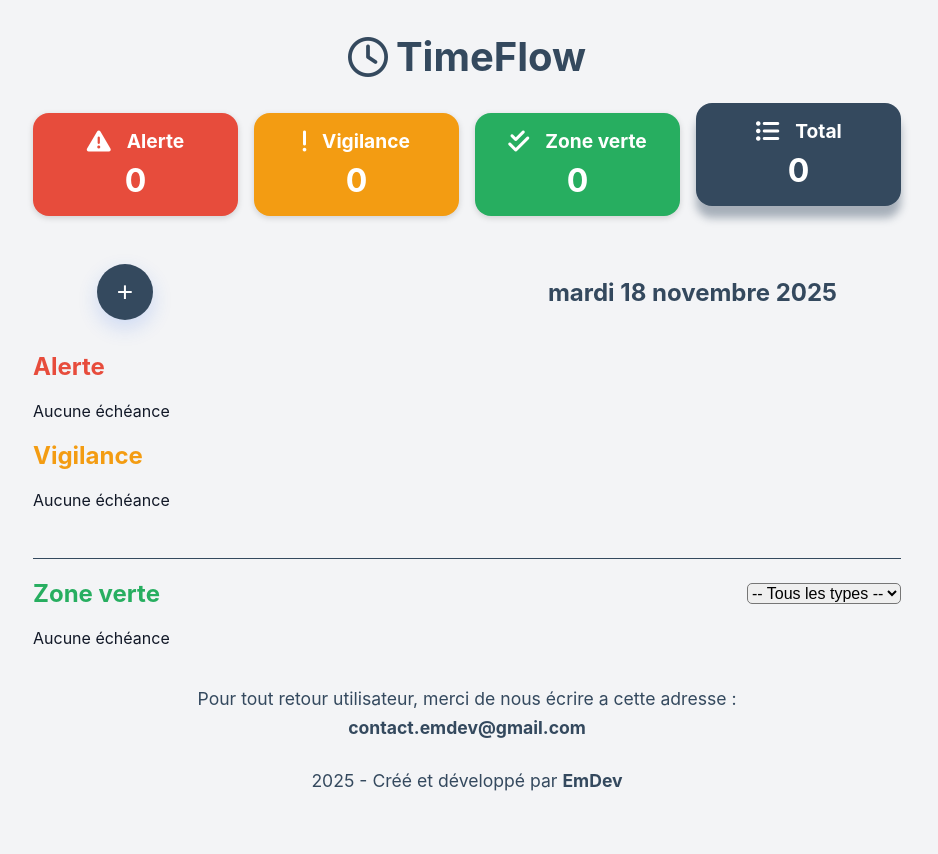
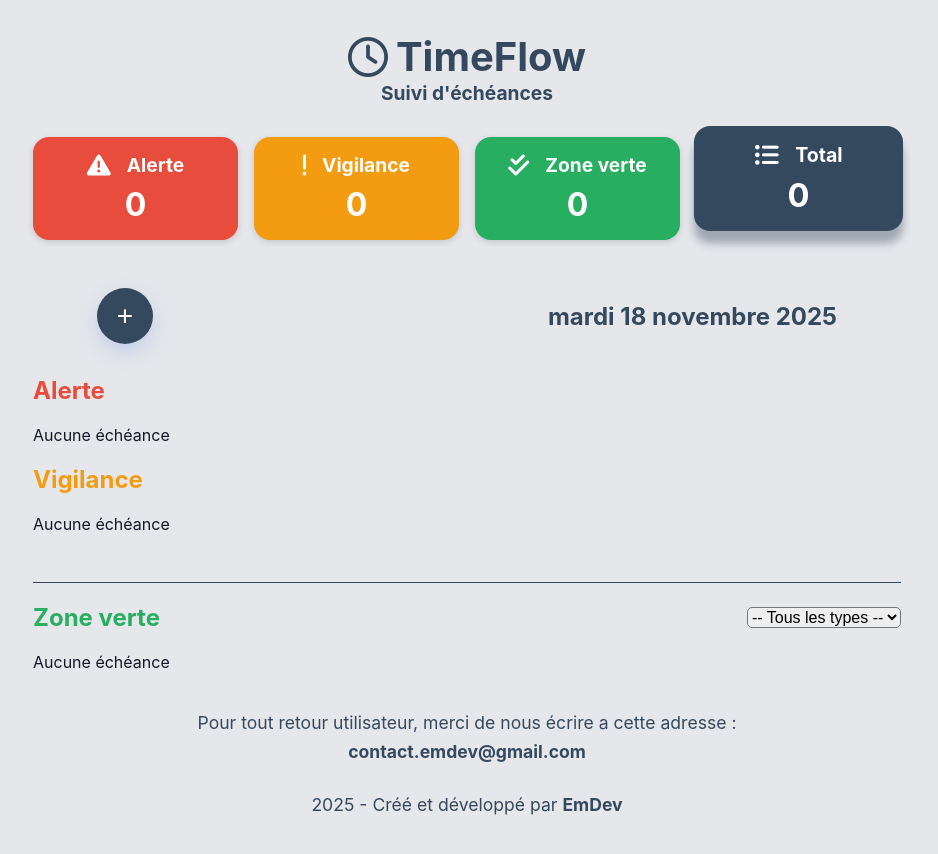
Before and after one commit to RikoDust/Beta-TimeFlow, a plain HTML site: page index.html in a window 1280 px wide. Shown: the whole page, without its empty margins (173-1111 px from the left). Drawn offline with Linux system fonts and the light colour scheme.

Commit message:
style: ajustements divers

```diff
--- a/index.html
+++ b/index.html
@@ -1,15 +1,14 @@
 <!DOCTYPE html>
 <html lang="fr">
+
 <head>
   <meta charset="utf-8" />
   <meta name="viewport" content="width=device-width,initial-scale=1" />
+
   <title>TimeFlow - suivi d'échéances</title>
+
   <link rel="stylesheet" href="styles.css" />
-<link
-  rel="stylesheet"
-  href="https://cdnjs.cloudflare.com/ajax/libs/font-awesome/6.5.2/css/all.min.css"
-  crossorigin="anonymous"
-/>
+  <link rel="stylesheet" href="https://cdnjs.cloudflare.com/ajax/libs/font-awesome/6.5.2/css/all.min.css" crossorigin="anonymous"/>
 
 </head>
 
@@ -20,6 +19,7 @@
 
     <header>
       <h1><i class="fa-regular fa-clock"></i>TimeFlow</h1>
+      <h2>Suivi d'échéances</h2>
     </header>
 
 
@@ -86,7 +86,7 @@
     <section class="courant-list">
       <div class="head-courant-list">
       <h2>Zone verte</h2>
-      <select id="typeFilter">
+      <select id="typeFilter" aria-label="Filtrer par type d'échéance">
         <option value="">-- Tous les types --</option>
       </select>
       </div>
@@ -111,6 +111,7 @@
     </div>
 
   </footer>
+
 
 
 
--- a/styles.css
+++ b/styles.css
@@ -1,5 +1,4 @@
 :root{
---bg:#f3f4f6;
 --card:#ffffff;
 --accent:#34495e;
 --muted:#6b7280;
@@ -10,7 +9,7 @@
 body{
 margin:0;
 font-family:Inter, system-ui, -apple-system, 'Segoe UI', Roboto, 'Helvetica Neue', Arial;
-background:var(--bg);
+background:#e5e7eb ;
 color:#111827;
 -webkit-font-smoothing:antialiased;
 -moz-osx-font-smoothing:grayscale;
@@ -46,10 +45,18 @@ header h1 i {
   font-size: 2.5rem;
 }
 
+header h2{
+  color: #34495e;
+  font-size: 1.2rem;
+  margin: 0;
+}
+
 header p{
     font-size: 1.1rem;
     margin: 0;
 }
+
+
 
 
 .dashboard {
@@ -112,9 +119,8 @@ header p{
   transition: transform 150ms ease, box-shadow 150ms ease;
 }
 .stat-card.active {
-  transform: translateY(-10px);
-  /* la box-shadow dynamique est appliquée en JS ;
-     cette règle garantit la transition et le déplacement */
+  transform: translateY(-10px) scale(1.02) ;
+
 }
 
 
@@ -317,8 +323,10 @@ footer{
   justify-content: center;
   align-items: center;
   /*text-align: center;*/
-  margin-top: 1rem;
+  margin-top: 2rem;
   padding-bottom: 3rem;
+  padding-left: 1rem;
+  padding-right: 1rem;
 }
 
 .contact-footer{
@@ -487,8 +495,12 @@ footer a{
 /**** Version mobile ****/
 @media (max-width: 768px) {
 
+.dashboard {
+  gap: 1.2rem;
+}
 .stat-card {
   flex-direction: row;
+  padding: 10px;
 }
 
 .stat-header {
```
